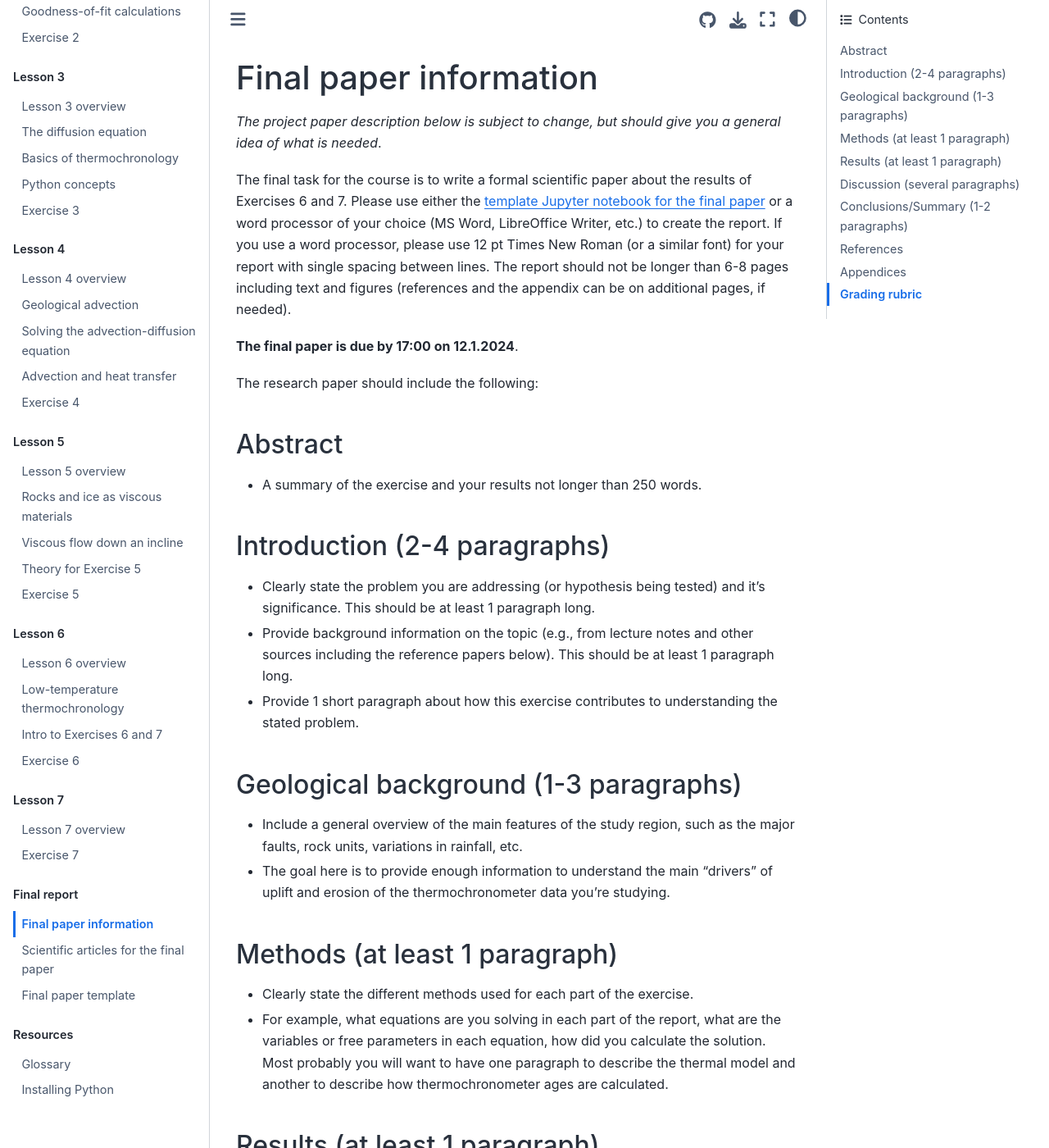
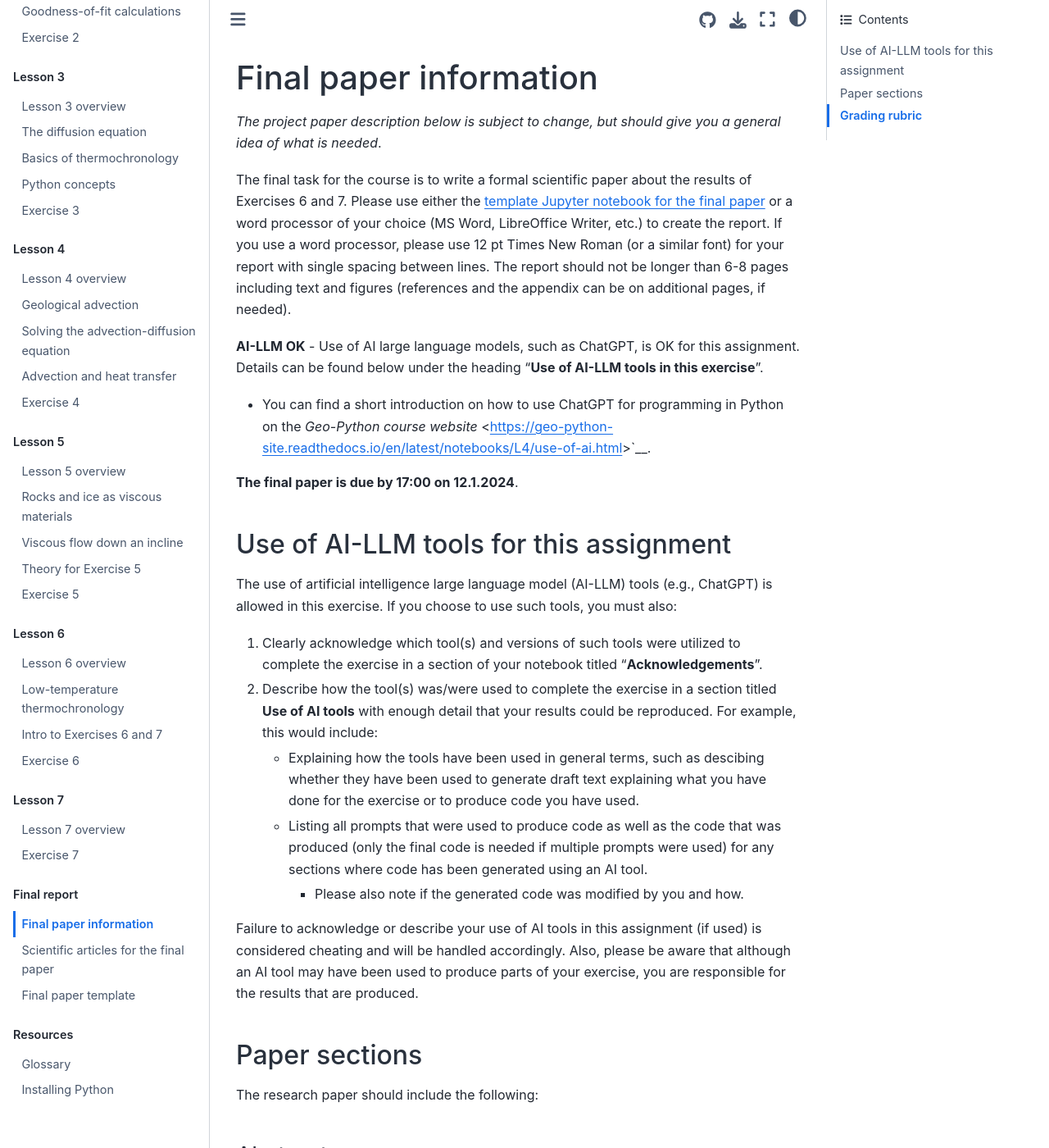
Before and after one commit to IntroQG/site, a Sphinx documentation site: the page built from source/final-paper/final-report.rst, in a window 1280 px wide and 1400 px high. Shown: the whole window at 82% size. Built offline with Sphinx 7.4.7 and the Sphinx Book theme 1.1.4, drawn with Linux system fonts in a browser that asks for light colours; some of the changed text lies outside the part shown.

Commit message:
Update final paper instructions

```diff
--- a/source/final-paper/final-report.rst
+++ b/source/final-paper/final-report.rst
@@ -8,39 +8,71 @@
 If you use a word processor, please use 12 pt Times New Roman (or a similar font) for your report with single spacing between lines.
 The report should not be longer than 6-8 pages including text and figures (references and the appendix can be on additional pages, if needed).
 
+**AI-LLM OK** - Use of AI large language models, such as ChatGPT, is OK for this assignment. Details can be found below under the heading "**Use of AI-LLM tools in this exercise**".
+
+- You can find a short introduction on how to use ChatGPT for programming in Python on the `Geo-Python course website` <https://geo-python-site.readthedocs.io/en/latest/notebooks/L4/use-of-ai.html>`__.
+
 **The final paper is due by 17:00 on 12.1.2024**.
+
+Use of AI-LLM tools for this assignment
+---------------------------------------
+
+The use of artificial intelligence large language model (AI-LLM) tools (e.g., ChatGPT) is allowed in this exercise. If you choose to use such tools, you must also:
+
+#. Clearly acknowledge which tool(s) and versions of such tools were utilized to complete the exercise in a section of your notebook titled "**Acknowledgements**".
+#. Describe how the tool(s) was/were used to complete the exercise in a section titled **Use of AI tools** with enough detail that your results could be reproduced. For example, this would include:
+
+   - Explaining how the tools have been used in general terms, such as descibing whether they have been used to generate draft text explaining what you have done for the exercise or to produce code you have used.
+   - Listing all prompts that were used to produce code as well as the code that was produced (only the final code is needed if multiple prompts were used) for any sections where code has been generated using an AI tool.
+
+     - Please also note if the generated code was modified by you and how.
+
+Failure to acknowledge or describe your use of AI tools in this assignment (if used) is considered cheating and will be handled accordingly. Also, please be aware that although an AI tool may have been used to produce parts of your exercise, you are responsible for the results that are produced.
+
+Paper sections
+--------------
 
 The research paper should include the following:
 
 Abstract
---------
+~~~~~~~~
 
 - A summary of the exercise and your results not longer than 250 words.
 
 Introduction (2-4 paragraphs)
------------------------------
+~~~~~~~~~~~~~~~~~~~~~~~~~~~~~
 
 - Clearly state the problem you are addressing (or hypothesis being tested) and it’s significance.
   This should be at least 1 paragraph long.
-- Provide background information on the topic (e.g., from lecture notes and other sources including the reference papers below).
+- Provide background information on the topic (e.g., from lecture notes and other sources including the reference papers).
   This should be at least 1 paragraph long.
 - Provide 1 short paragraph about how this exercise contributes to understanding the stated problem.
 
 Geological background (1-3 paragraphs)
---------------------------------------
+~~~~~~~~~~~~~~~~~~~~~~~~~~~~~~~~~~~~~~
 
 - Include a general overview of the main features of the study region, such as the major faults, rock units, variations in rainfall, etc.
 - The goal here is to provide enough information to understand the main “drivers” of uplift and erosion of the thermochronometer data you’re studying.
 
 Methods (at least 1 paragraph)
-------------------------------
+~~~~~~~~~~~~~~~~~~~~~~~~~~~~~~
 
 - Clearly state the different methods used for each part of the exercise.
 - For example, what equations are you solving in each part of the report, what are the variables or free parameters in each equation, how did you calculate the solution.
   Most probably you will want to have one paragraph to describe the thermal model and another to describe how thermochronometer ages are calculated.
 
+**Use of AI tools (optional)**
+
+- Optional sub section of Methods.
+- Describe how the any AI tool(s) was/were used to complete this assignment here with enough detail that your results could be reproduced. This could include:
+
+  - Explaining how the tools have been used in general terms, such as descibing whether they have been used to generate draft text explaining what you have done for the exercise or to produce code you have used.
+  - Listing all prompts that were used to produce code for any sections where code has been generated using an AI tool. The code that was produced (only the final code is needed if multiple prompts were used) should be provided in the Appendix as either a code block or link.
+
+    - Please also note if the generated code was modified by you and how.
+
 Results (at least 1 paragraph)
-------------------------------
+~~~~~~~~~~~~~~~~~~~~~~~~~~~~~~
 
 - This part describes the results from your experiments (such as the exhumation rate that provide a minimum goodness-of-fit to the data).
   Include selected figures from Exercises 6 and 7.
@@ -52,7 +84,7 @@
     No interpretations of the results should be included in this section.
 
 Discussion (several paragraphs)
--------------------------------
+~~~~~~~~~~~~~~~~~~~~~~~~~~~~~~~
 
 - This part of the report discusses your results.
   It can have multiple subsections if you desire.
@@ -67,21 +99,28 @@
   - Any other topics you feel should be discussed about the implications of the model results.
 
 Conclusions/Summary (1-2 paragraphs)
-------------------------------------
+~~~~~~~~~~~~~~~~~~~~~~~~~~~~~~~~~~~~
 
 - This should summarize the main findings of your exercise.
 
+Acknowledgements (optional)
+~~~~~~~~~~~~~~~~~~~~~~~~~~~
+
+- Optional and a few sentences in length.
+- If you have used an AI large language model (e.g., ChatGPT) for this assignment you should acknowledge which tool and version of the tool was used in this section.
+
 References
-----------
+~~~~~~~~~~
 
 - Include a list of cited references from your report.
   This list should include at least 5 primary sources.
 
 Appendices
-----------
+~~~~~~~~~~
 
 - If using a word processor, include a copy (copy/paste) of your ``introqg_functions.py`` script here.
   This can be in 8 point Courier font.
+- If you have used an AI large language model, also include any code generated by an AI-LLM tool here.
 
 Grading rubric
 --------------
```
